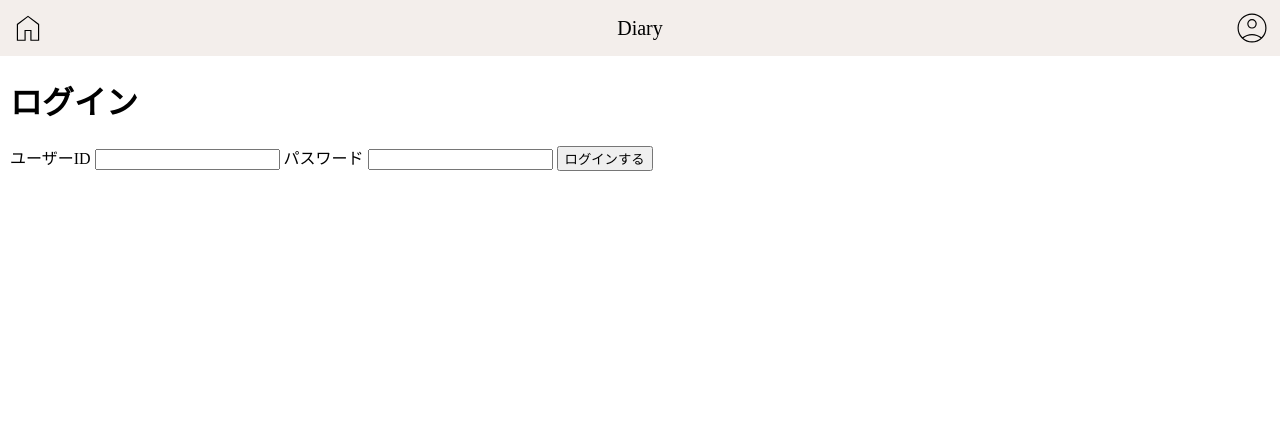
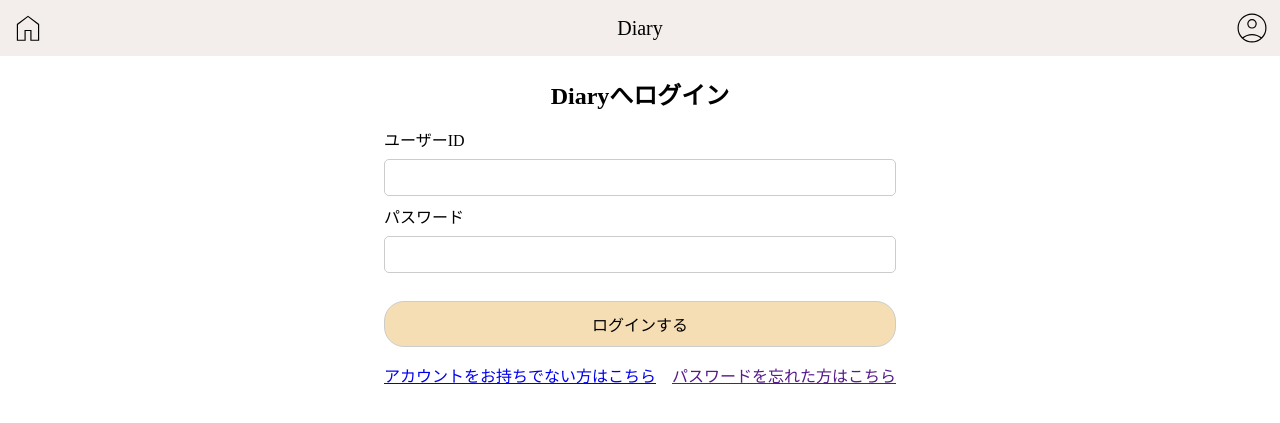
Before and after one commit to CoreNion/Diary, a Django app: page /accounts/login in a window 1280 px wide. Shown: the top 423 px of the page. Run offline with Django 5.2, Linux system fonts and the light colour scheme.

Commit message:
[accounts] ログイン/ユーザー登録画面のデザイン

```diff
--- /dev/null
+++ b/static/css/accounts/field.css
@@ -0,0 +1,42 @@
+.title {
+  font-size: 24px;
+  margin: 0;
+
+  text-align: center;
+}
+
+.field-area {
+  max-width: 512px;
+  margin: 20px auto;
+}
+
+.field-form {
+  display: grid;
+  grid-template-columns: 1fr;
+  row-gap: 8px;
+  margin: 16px 0;
+}
+
+.field__input {
+  padding: 10px;
+  border: 1px solid #ccc;
+  border-radius: 5px;
+}
+
+.form__button {
+  margin-top: 20px;
+  padding: 10px;
+  background-color: var(--primary-color);
+  border: 1px solid #ccc;
+  border-radius: 20px;
+
+  font-size: 16px;
+  cursor: pointer;
+}
+
+.field-area__links {
+  display: flex;
+  gap: 8px;
+  flex-wrap: wrap;
+  justify-content: space-between;
+}
--- a/templates/accounts/login.html
+++ b/templates/accounts/login.html
@@ -1,18 +1,37 @@
 {% extends "base.html" %}
+{% load static %}
+
+{% block title %}ログイン | Diary{% endblock title %}
+
+{% block exhead %}
+<link rel="stylesheet" href="{% static "css/accounts/field.css" %}">
+{% endblock exhead %}
 
 {% block content %}
-  <h1>ログイン</h1>
-  <form method="post" class="">
-    {% csrf_token %}
+  <div class="field-area">
+    <h1 class="title">Diaryへログイン</h1>
+
+    <!-- TO DO: エラ〜メッセージのスタイリング -->
     {% for error in form.errors.values %}
-     {{ error }}
+    {{ error }}
     {% endfor %}
-    <label>ユーザーID</label>
-    <input name="username">
 
-    <label>パスワード</label>
-    <input type="password" name="password">
+    <form method="post" class="field-form">
+      {% csrf_token %}
 
-    <button type="submit" class="">ログインする</button>
-  </form>
+      <label class="field__title" for="username">ユーザーID</label>
+      <input type="text" name="username" class="field__input">
+
+      <label class="field__title" for="password">パスワード</label>
+      <input type="password" name="password"  class="field__input">
+
+      <button type="submit" class="form__button">ログインする</button>
+    </form>
+
+    <div class="field-area__links">
+      <a href="{% url "accounts:signup" %}" class="links__link">アカウントをお持ちでない方はこちら</a>
+      <a href="" class="links__link">パスワードを忘れた方はこちら</a>
+    </div>
+  </div>
+
 {% endblock content %}
```
Also changed, not shown: templates/accounts/signup.html (+28 -12 lines).
